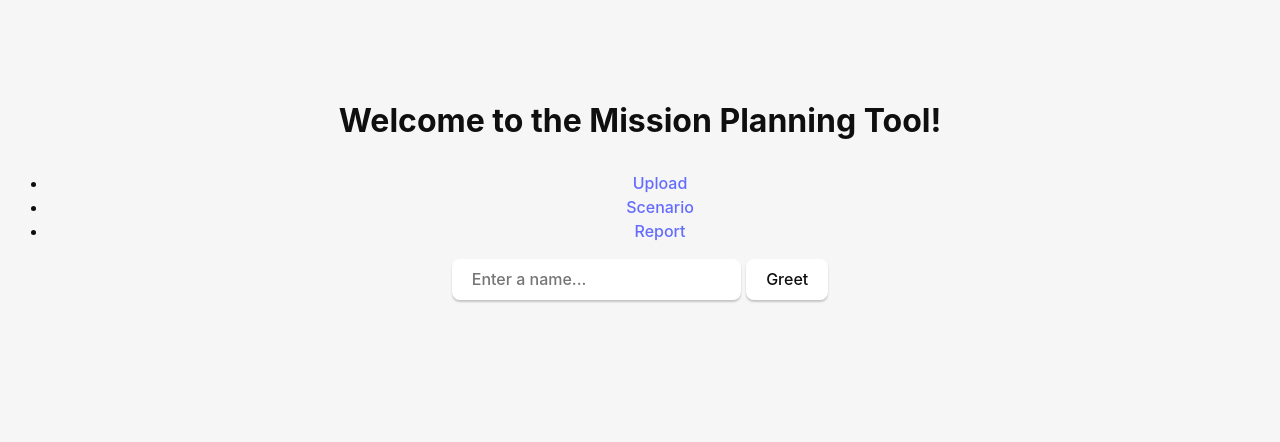
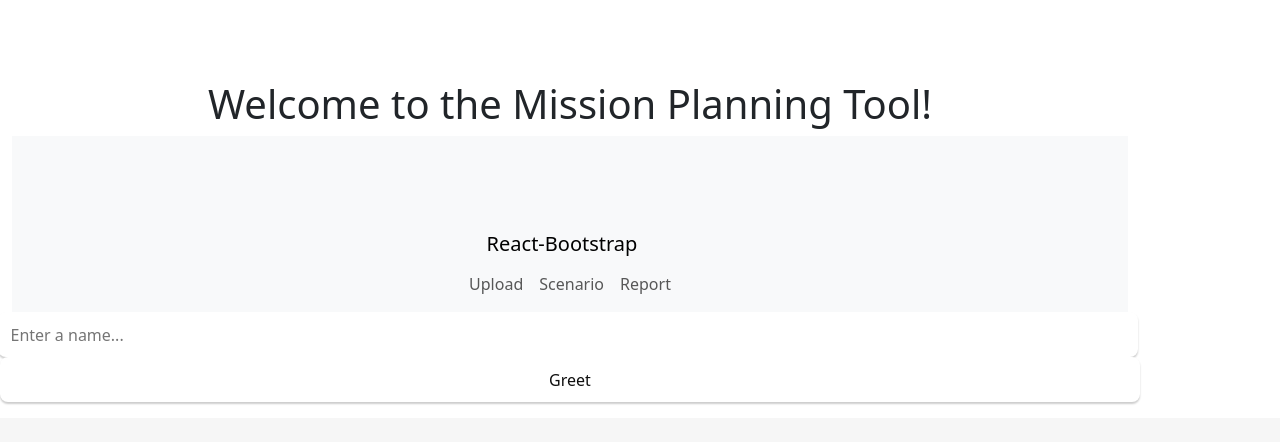
Before and after one commit to rcarle3911/AMPT, a React (Vite) app: page / in a window 1280 px wide. Shown: the top 442 px of the page. Built offline with nearby package versions, Linux system fonts and the light colour scheme.

Commit message:
Added bootstrap

```diff
--- a/package.json
+++ b/package.json
@@ -12,7 +12,9 @@
   "dependencies": {
     "@react-pdf/renderer": "^3.4.4",
     "@tauri-apps/api": "^1",
+    "bootstrap": "^5.3.3",
     "react": "^18.2.0",
+    "react-bootstrap": "^2.10.2",
     "react-dom": "^18.2.0",
     "react-router-dom": "^6.23.1",
     "react-uploader": "^3.43.0"
--- a/src/App.jsx
+++ b/src/App.jsx
@@ -1,8 +1,10 @@
 import { useState } from "react";
-import reactLogo from "./assets/react.svg";
 import { invoke } from "@tauri-apps/api/tauri";
 import "./App.css";
 import { Outlet } from "react-router-dom";
+import Nav from 'react-bootstrap/Nav';
+import Navbar from 'react-bootstrap/Navbar';
+import { Container } from "react-bootstrap";
 
 function App() {
   const [greetMsg, setGreetMsg] = useState("");
@@ -16,19 +18,19 @@
   return (
     <div className="container">
       <h1>Welcome to the Mission Planning Tool!</h1>
-      <nav>
-        <ul>
-          <li>
-            <a href={`/upload`}>Upload</a>
-          </li>
-          <li>
-            <a href={`/scenario`}>Scenario</a>
-          </li>
-          <li>
-            <a href={`/report`}>Report</a>
-          </li>
-        </ul>
-      </nav>
+      <Navbar expand="lg" className="bg-body-tertiary">
+        <Container>
+          <Navbar.Brand href="#home">React-Bootstrap</Navbar.Brand>
+          <Navbar.Toggle aria-controls="basic-navbar-nav" />
+          <Navbar.Collapse id="basic-navbar-nav">
+            <Nav className="me-auto">
+              <Nav.Link href="/upload">Upload</Nav.Link>
+              <Nav.Link href="/scenario">Scenario</Nav.Link>
+              <Nav.Link href="/report">Report</Nav.Link>
+            </Nav>
+          </Navbar.Collapse>
+        </Container>
+      </Navbar>
       <Outlet />
       <form
         className="row"
--- a/src/main.jsx
+++ b/src/main.jsx
@@ -1,5 +1,6 @@
 import React from "react";
 import ReactDOM from "react-dom/client";
+import 'bootstrap/dist/css/bootstrap.min.css';
 import App from "./App";
 import {
   createBrowserRouter,
```
Also changed, not shown: 1 other file (tests, documents, lock files or other folders).
